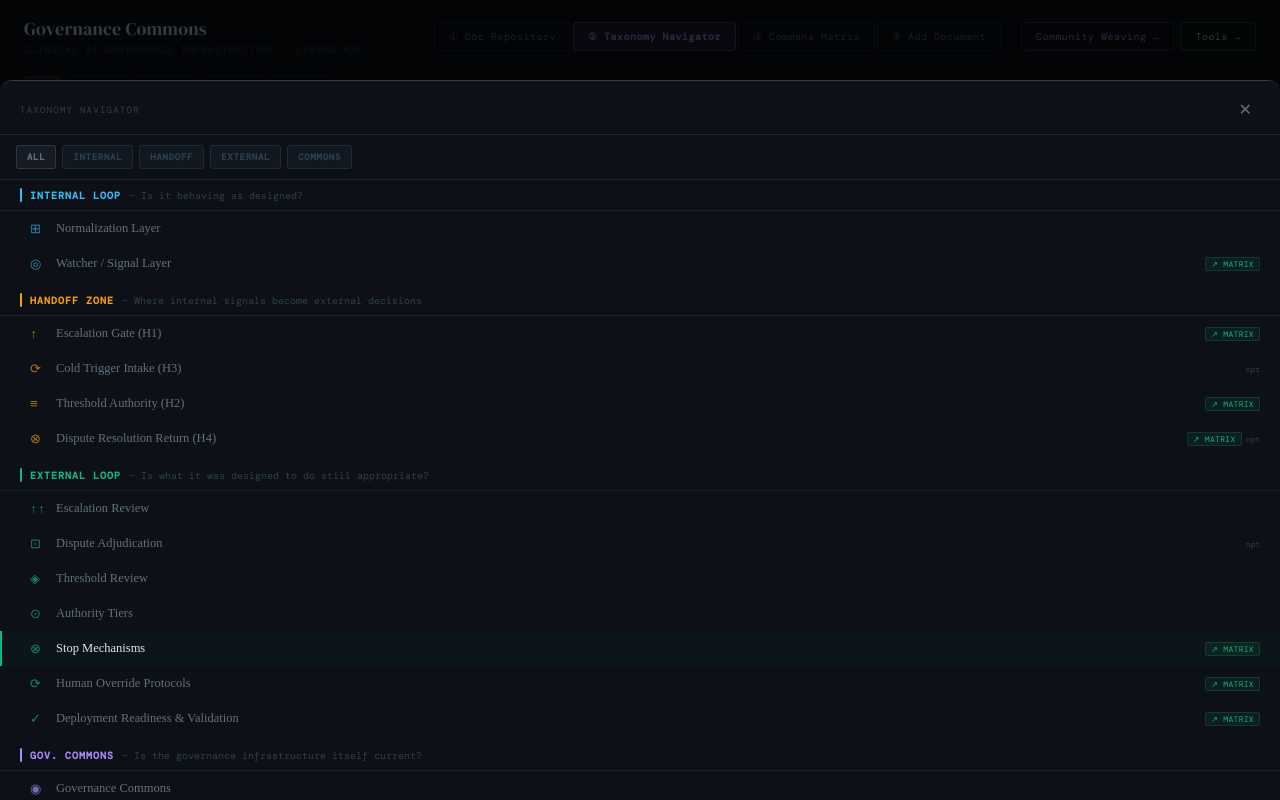
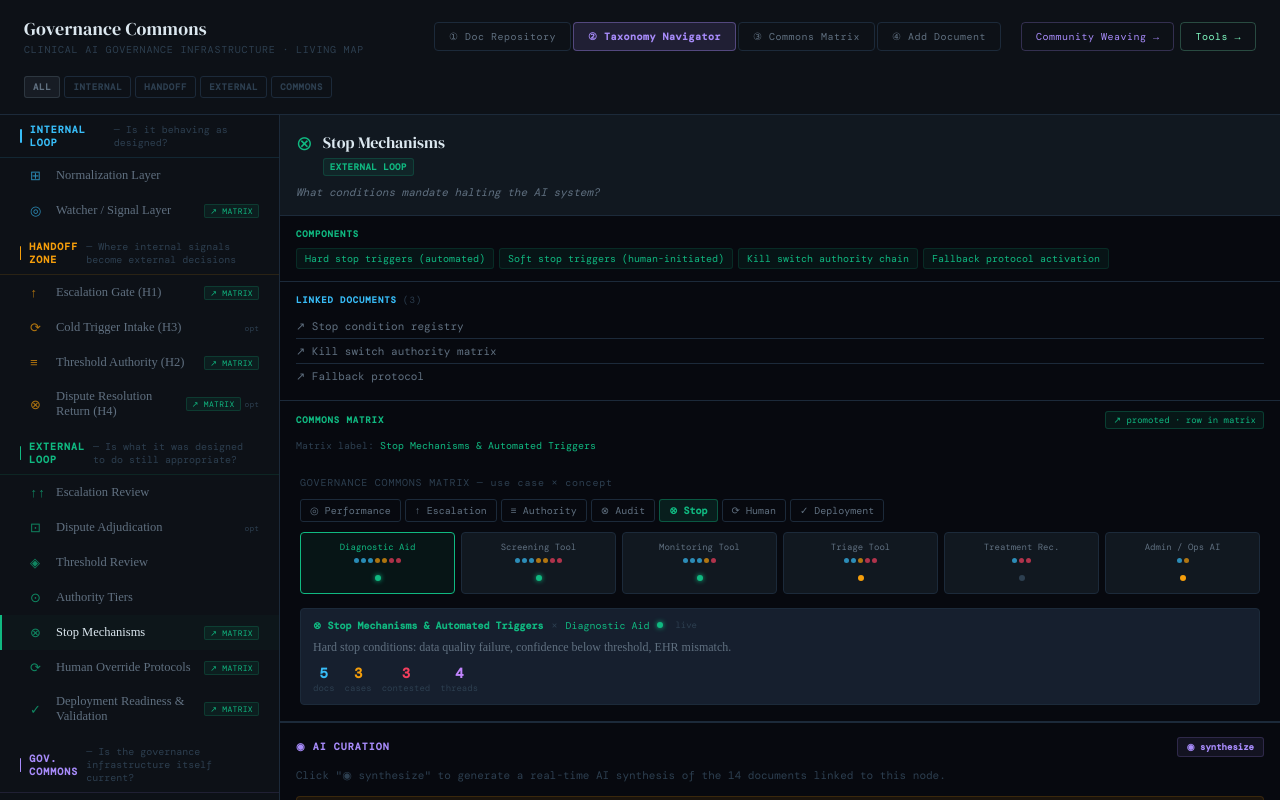
Before and after one commit to lindsayguvenc-coder/Healthcare-Governance-Commons, a React (Vite) app: page / in a window 1280 px wide. Shown: the top 800 px of the page. Built offline with nearby package versions, Linux system fonts and the light colour scheme.

Commit message:
Initialize nodeNavOpen based on window width

```diff
--- a/src/GovernanceCommons.jsx
+++ b/src/GovernanceCommons.jsx
@@ -1729,7 +1729,7 @@ export default function GovernanceCommons() {
   const [activeNodeId, setActiveNodeId] = useState("stop");
   const [loopFilter, setLoopFilter] = useState("all");
   const [menuOpen, setMenuOpen] = useState(false);
-  const [nodeNavOpen, setNodeNavOpen] = useState(true);
+  const [nodeNavOpen, setNodeNavOpen] = useState(window.innerWidth <= 768);
 
   const handleNavigate = (layer, nodeId) => {
     setActiveLayer(layer);
```
